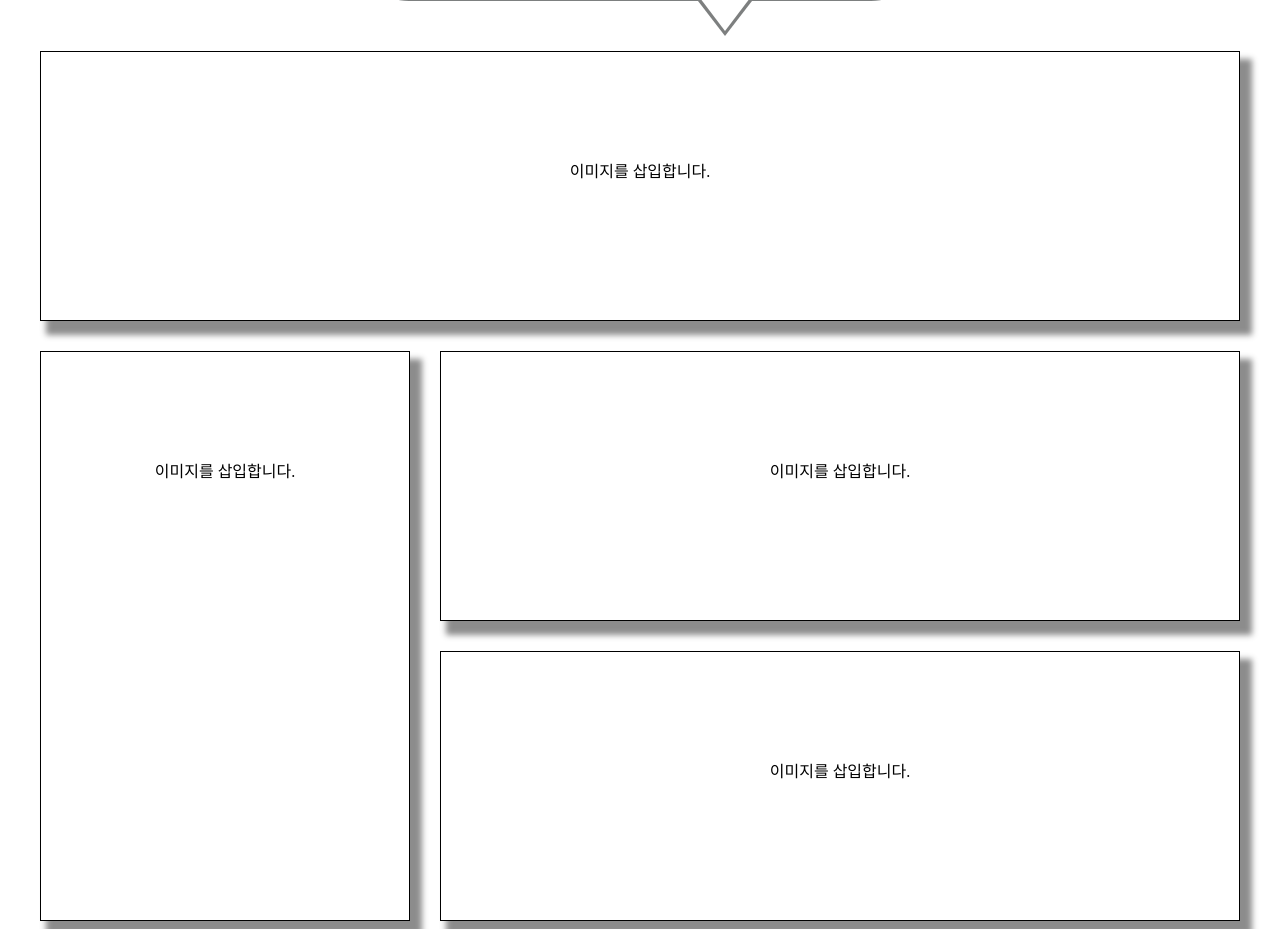
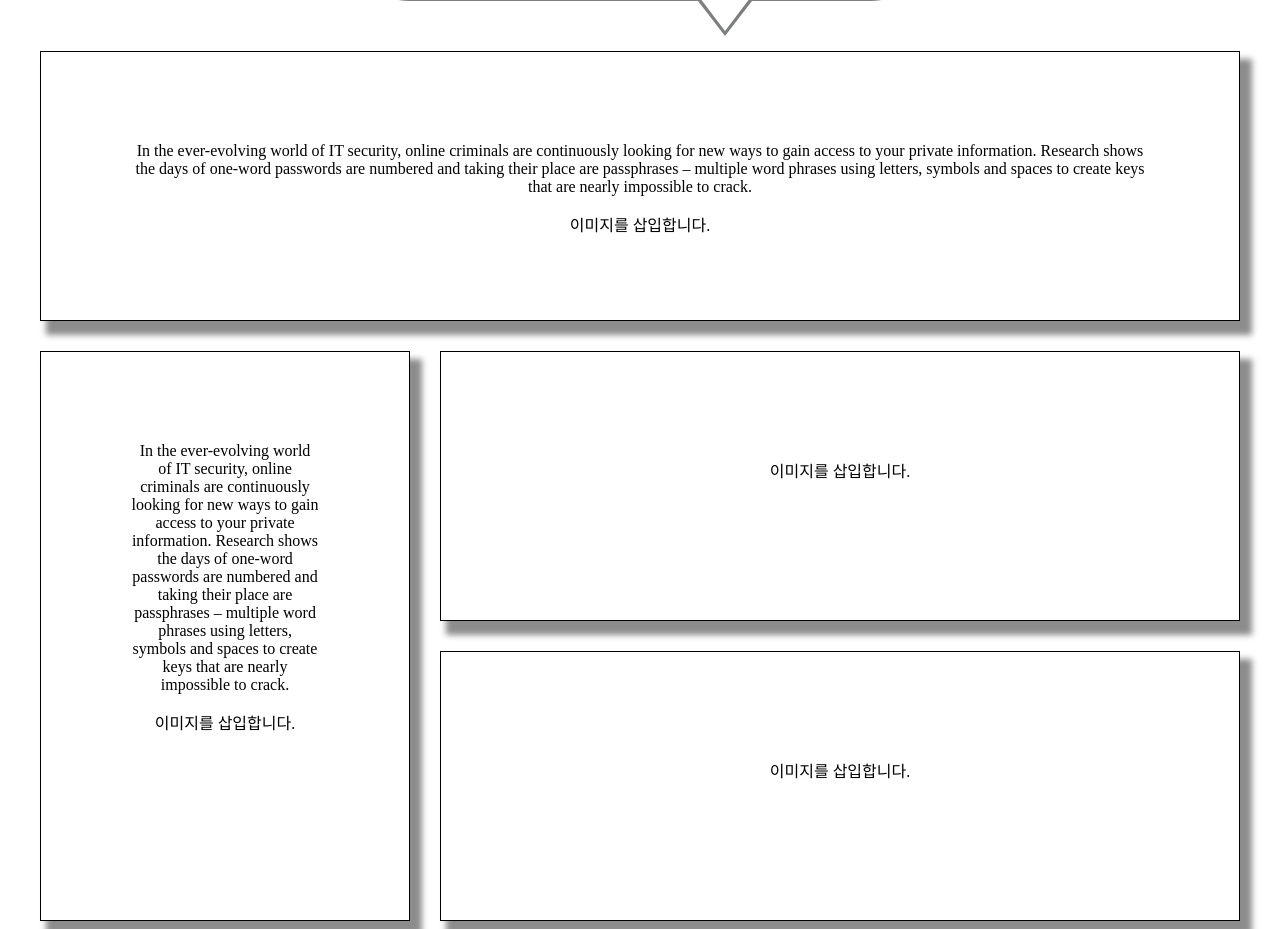
Before and after one commit to 2017250297-choi/spartaA10, a Python web app: template templates/main.html in a window 1280 px wide. Shown: the part 246-1175 px from the top of the page. Run offline with Jinja, Linux system fonts and the light colour scheme; the template is opened without the code that fills it, so the values that code supplies are empty.

Commit message:
function hideNshow, new contents.

```diff
--- a/templates/main.html
+++ b/templates/main.html
@@ -6,6 +6,16 @@
     <meta name="viewport" content="width=device-width, initial-scale=1.0">
     <title>C.A.I info</title>
     <link rel="stylesheet" href="../static/main.css">
+    <script src="https://ajax.googleapis.com/ajax/libs/jquery/3.4.1/jquery.min.js"></script>
+    <script>
+        function hideNshow(i,s){
+            if(s){
+                $('#_'+i).hide();
+            }else{
+                $('#_'+i).show();
+            }
+        }
+    </script>
 </head>
 
 <body>
@@ -13,28 +23,38 @@
 
     <div class="container">
 
-        <div class = "box1">
+        <div class = "commonBoxStyle box1" onmouseenter="hideNshow(0,0)" onmouseleave="hideNshow(0,1)">
+            <div class="overlay">
+                <div class="content" id="_0">
+                    In the ever-evolving world of IT security, online criminals are continuously looking for new ways to gain access to your private information. Research shows the days of one-word passwords are numbered and taking their place are passphrases – multiple word phrases using letters, symbols and spaces to create keys that are nearly impossible to crack.
+                </div>
+            </div>
             <p> 이미지를 삽입합니다. </p>
         </div>
-        <div class = "box2">
+        <div class = "commonBoxStyle box2">
+            <div class="overlay">
+                <div class="content">
+                    In the ever-evolving world of IT security, online criminals are continuously looking for new ways to gain access to your private information. Research shows the days of one-word passwords are numbered and taking their place are passphrases – multiple word phrases using letters, symbols and spaces to create keys that are nearly impossible to crack.
+                </div>
+            </div>
             <p> 이미지를 삽입합니다. </p>
         </div>
-        <div class = "box3">
+        <div class = "commonBoxStyle box3">
             <p> 이미지를 삽입합니다. </p>
         </div>
-        <div class = "box4">
+        <div class = "commonBoxStyle box4">
             <p> 이미지를 삽입합니다. </p>
         </div>
-        <div class = "box5">
+        <div class = "commonBoxStyle box5">
             <p> 이미지를 삽입합니다. </p>
         </div>
-        <div class = "box6">
+        <div class = "commonBoxStyle box6">
             <p> 이미지를 삽입합니다. </p>
         </div>
-        <div class = "box7">
+        <div class = "commonBoxStyle box7">
             <p> 이미지를 삽입합니다. </p>
         </div>
-        <div class = "box8">
+        <div class = "commonBoxStyle box8">
             <p> 이미지를 삽입합니다. </p>
         </div>
     </div>
```
